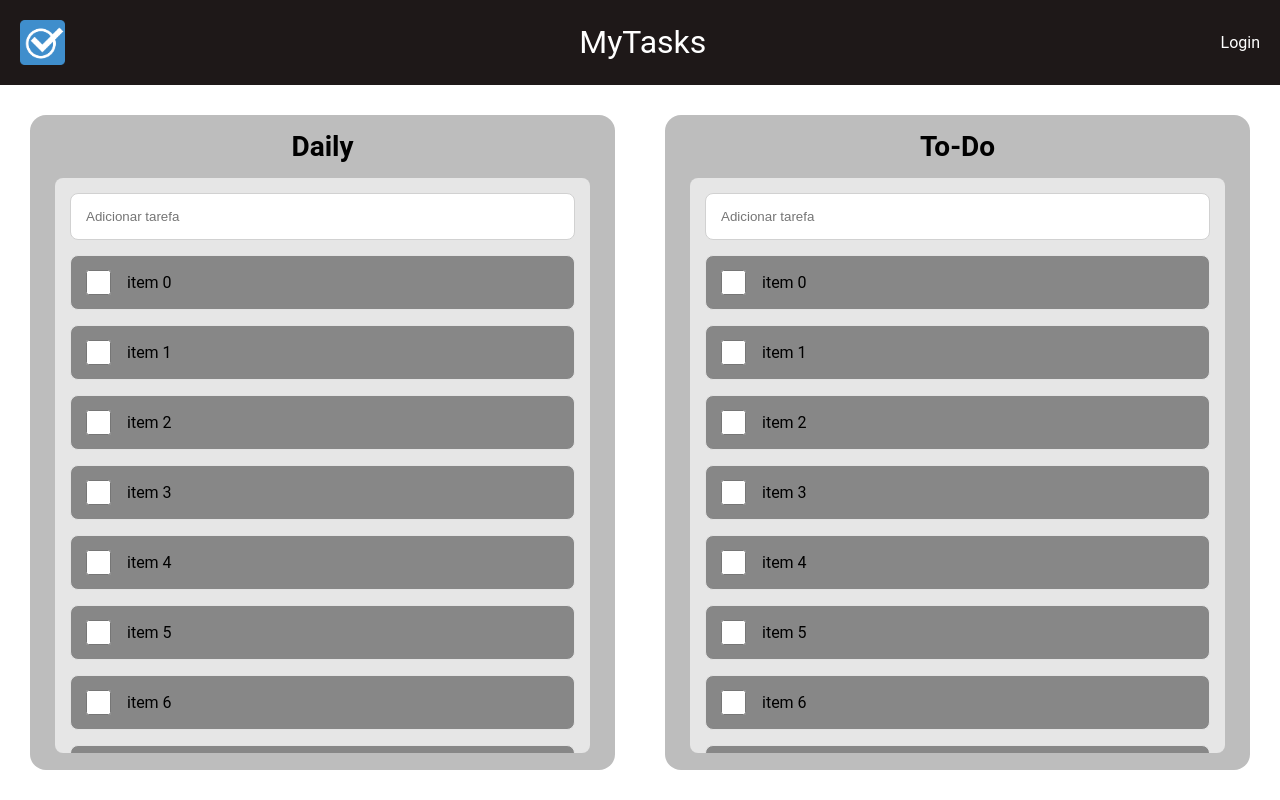
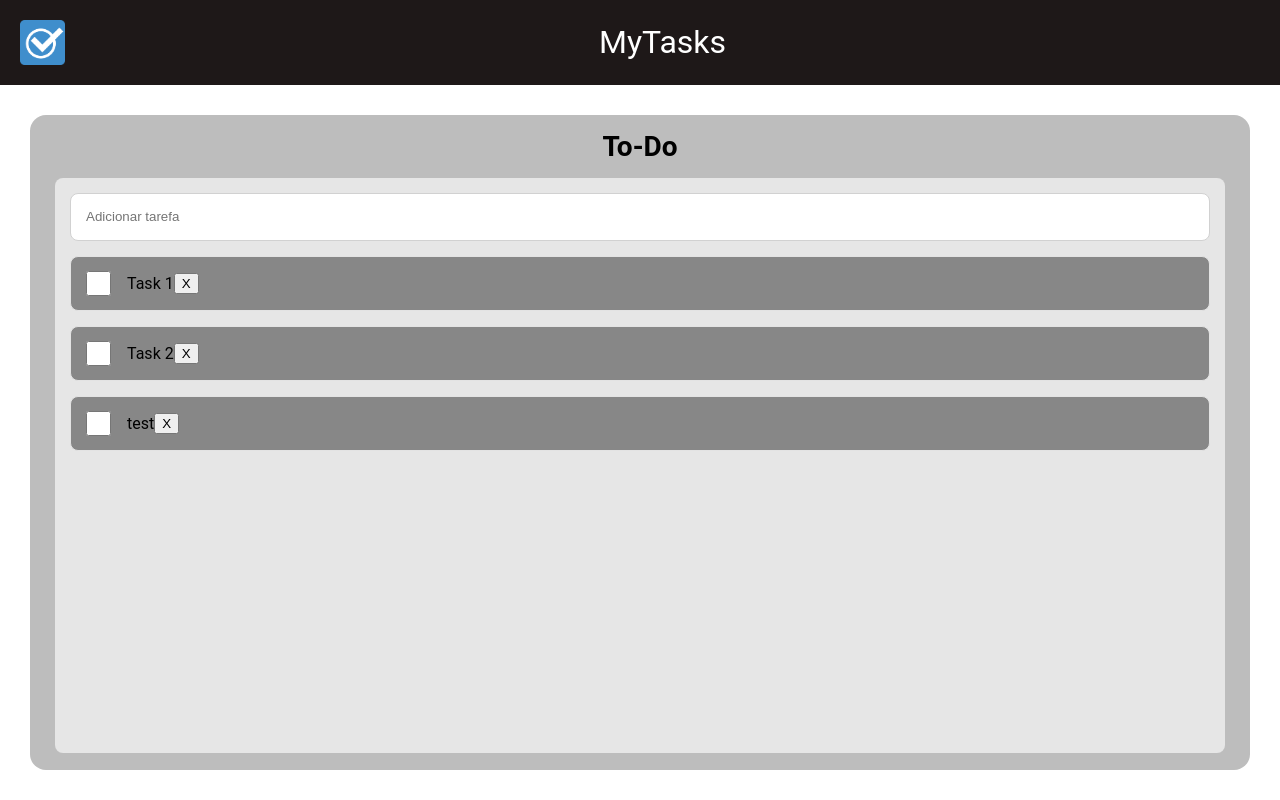
Before and after one commit to bryan-alves/to-do-app, a Vue app: page / in a window 1280 px wide. Built offline with nearby package versions, Linux system fonts and the light colour scheme; data requests are answered from the project's data file.

Commit message:
feature: integrated CRUD actions and created db.json to run with json-server

```diff
--- /dev/null
+++ b/server/db.json
@@ -0,0 +1,19 @@
+{
+  "tasks": [
+    {
+      "completed": true,
+      "name": "Task 1",
+      "id": 1
+    },
+    {
+      "id": 2,
+      "name": "Task 2",
+      "completed": true
+    },
+    {
+      "id": 70305,
+      "name": "test",
+      "completed": false
+    }
+  ]
+}
--- a/src/components/PageHeader.vue
+++ b/src/components/PageHeader.vue
@@ -11,7 +11,7 @@
     </RouterLink>
     <h1>MyTasks</h1>
     <nav>
-      <RouterLink to="/">Login</RouterLink>
+      <span></span>
     </nav>
   </header>
 </template>
--- a/src/components/TaskCard.vue
+++ b/src/components/TaskCard.vue
@@ -2,12 +2,15 @@
   <div class="task-card">
     <h2 class="task-card__title">{{ title }}</h2>
     <div class="task-card__container">
-      <input type="text" name="" id="" placeholder="Adicionar tarefa">
+      <form @submit.prevent="addTask()">
+        <input type="text" name="" id="addTask" placeholder="Adicionar tarefa" v-model="newTaskName">
+      </form>
       <div class="task-card__content">
       <div class="task-card__list">
-        <div class="task-card__item" v-for="item in [...Array(20).keys()]">
-          <input type="checkbox" name="" id="">
-          <span>item {{item}}</span>
+        <div class="task-card__item" :key="id" v-for="({id,name}, index) in tasks">
+          <input type="checkbox" name="" id="" @click="completeTask(id, index)">
+          <span>{{name}}</span>
+          <button @click="deleteTask(id)">X</button>
         </div>
       </div>
     </div>
@@ -16,14 +19,68 @@
 </template>
 
 <script>
+import axios from "axios"
+
 export default {
+  name: 'TaskCard',
   props: {
     title: {
       type: String,
       default: "",
       required: true,
     },
+    type: {
+      type: String,
+      default: "",
+      required: true,
+    }
   },
+  data() {
+    return {
+      tasks: [],
+      newTaskName: '',
+    }
+  },
+  async mounted() {
+    await this.getTasks()
+  },
+  methods: {
+    async addTask() {
+      await axios.post('http://localhost:3000/tasks', {
+        id: parseInt(Math.random() * 999999),
+        name: this.newTaskName,
+        completed: false,
+      })
+
+      await this.getTasks()
+      this.newTaskName = ''
+    },
+    async getTasks() {
+      try {
+        const result = await axios.get('http://localhost:3000/tasks')
+        this.tasks = result.data
+      } catch (error) {
+        console.log(error.response)
+      }
+    },
+    async completeTask(id, index) {
+      this.tasks[index].completed = true
+
+      try {
+        await axios.put(`http://localhost:3000/tasks/${id}`, this.tasks[index])
+      } catch (error) {
+        console.log(error.response)
+      }
+    },
+    async deleteTask(id) {
+      try {
+        await axios.delete('http://localhost:3000/tasks/' + id)
+        await this.getTasks()
+      } catch (error) {
+        console.log(error.response)
+      }
+    }
+  }
 };
 </script>
 
@@ -106,6 +163,10 @@ export default {
     }
   }
 
+  form {
+    display: flex;
+  }
+
   input[type=text] {
     margin: 15px;
     height: 48px;
@@ -113,6 +174,7 @@ export default {
     border: 1px solid #d1d1d1;
     padding: 0px 15px;
     outline-color: #5e5e5e;
+    width: 100%;
   }
 }
 </style>
--- a/src/views/MyTasks.vue
+++ b/src/views/MyTasks.vue
@@ -11,8 +11,7 @@ export default {
 <template>
   <main class="tasks">
     <div class="tasks__container">
-      <TaskCardVue id="daily" title="Daily"/>
-      <TaskCardVue id="to-do" title="To-Do"/>
+      <TaskCardVue id="to-do" type="todo" title="To-Do"/>
     </div>
   </main>
 </template>
```
